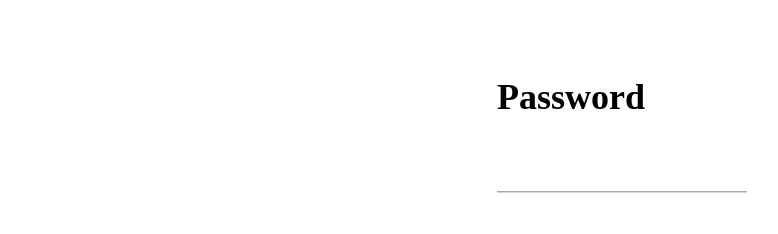
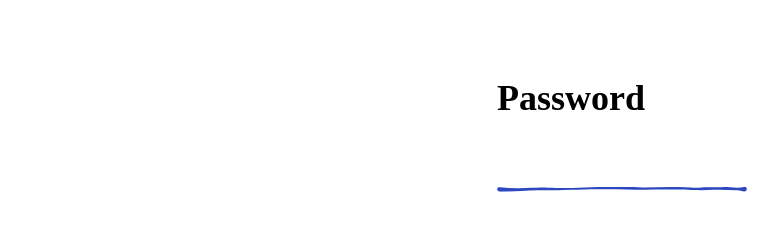
Before and after one commit to srgochman/samgochman, a Vue app: page /authentication in a window 1280 px wide. Shown: the part 223-457 px from the top of the page, without its empty margins (18-796 px from the left). Built offline with nearby package versions, Linux system fonts and the light colour scheme.

Commit message:
handwritten underline in Authentication

```diff
--- a/src/views/Authentication.vue
+++ b/src/views/Authentication.vue
@@ -8,7 +8,9 @@
         type="text"
         name="password"
         v-model="submittedPassword"
-    /></label>
+      />
+      <img class="underline" src="../assets/drawn/line3_purple.svg" />
+    </label>
     <span id="message">{{ message }}</span>
     <button id="button" type="button" @click="login">Next</button>
   </div>
@@ -84,6 +86,7 @@ label {
   display: flex;
   flex-direction: column;
   margin-bottom: 5px;
+  position: relative;
 }
 
 input {
@@ -93,14 +96,23 @@ input {
   // border: solid 1px gray;
   // border-radius: 2px;
   border: none;
-  border-bottom: solid 1px gray;
+  // border-bottom: solid 1px gray;
   // padding: 0;
   font: inherit;
-  // cursor: pointer;
   outline: inherit;
   font-size: 1.2em;
   font-weight: 300;
   line-height: 1.8em;
+}
+
+.underline {
+  content: "";
+  position: absolute;
+  width: 100%;
+  // transform: scaleY(1.5);
+  // height: 5px;
+  bottom: 0;
+  left: 0px;
 }
 
 #message {
```
